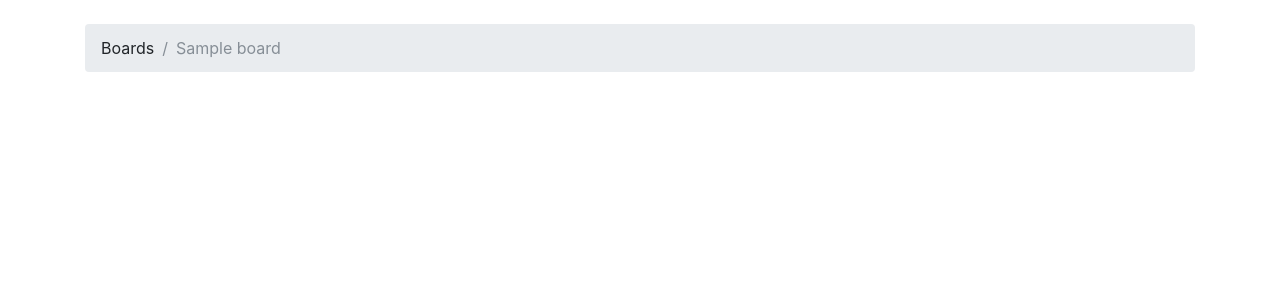
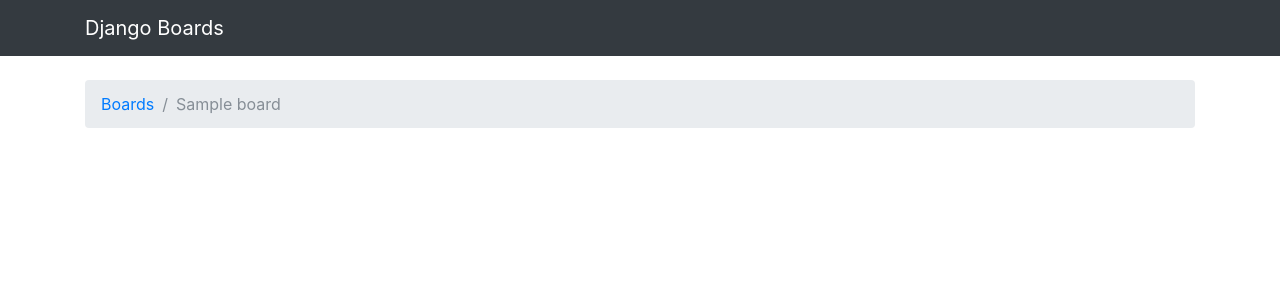
Before and after one commit to rasulov3645/myproject, a Django app: page /boards/1/ in a window 1280 px wide. Shown: the top 300 px of the page. Run offline with Django 3.2, Linux system fonts and the light colour scheme; tables that the repository leaves empty hold one stand-in row (values such as "Sample post"); some libraries are stand-ins or nearby versions.

Commit message:
edit the all template

```diff
--- /dev/null
+++ b/templates/base.html
@@ -0,0 +1,28 @@
+{% load static %}<!DOCTYPE html>
+<html>
+	<head>
+	<meta charset="utf-8">
+	<title>{% block title %}Django Boards{% endblock %}</title>
+	<link href="https://fonts.googleapis.com/css?family=Roboto" rel="stylesheet">
+	<link rel="stylesheet" href="{% static 'css/bootstrap.min.css' %}">
+	<link rel="stylesheet" href="{% static 'css/app.css' %}">
+	</head>
+	<body>
+
+		<nav class="navbar navbar-expand-lg navbar-dark bg-dark">
+			<div class="container">
+				<a class="navbar-brand" href="{% url 'home' %}">Django Boards</a>
+			</div>
+		</nav>
+
+		<div class="container">
+			<ol class="breadcrumb my-4">
+				{% block breadcrumb %}
+				{% endblock %}
+			</ol>
+			{% block content %}
+			{% endblock %}
+		</div>
+
+	</body>
+</html>
--- a/templates/topics.html
+++ b/templates/topics.html
@@ -1,16 +1,14 @@
-{% load static %}<!DOCTYPE html>
-<html>
-  <head>
-    <meta charset="utf-8">
-    <title>{{ board.name }}</title>
-    <link rel="stylesheet" href="{% static 'css/bootstrap.min.css' %}">
-  </head>
-  <body>
-    <div class="container">
-      <ol class="breadcrumb my-4">
-        <li class="breadcrumb-item">Boards</li>
-        <li class="breadcrumb-item active">{{ board.name }}</li>
-      </ol>
-    </div>
-  </body>
-</html>
+{% extends 'base.html' %}
+
+{% block title %}
+	{{ board.name }} - {{ block.super }}
+{% endblock %}
+
+{% block breadcrumb %}
+	<li class="breadcrumb-item"><a href="{% url 'home' %}">Boards</a></li>
+	<li class="breadcrumb-item active">{{ board.name }}</li>
+{% endblock %}
+
+{% block content %}
+    <!-- just leaving it empty for now. we will add core here soon. -->
+{% endblock %}
```
Also changed, not shown: templates/home.html (+10 -16 lines).
